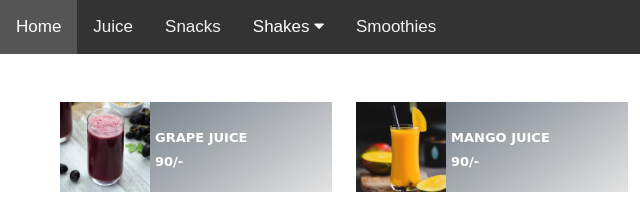
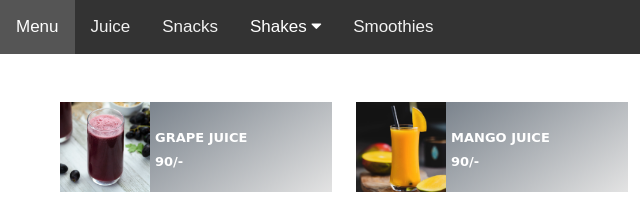
Before and after one commit to Arun-goog/foodmenu, a plain HTML site: page index.html in a window 1280 px wide. Shown: the top 217 px of the page, 0-640 px from the left. Drawn offline with nearby package versions, Linux system fonts and the light colour scheme.

Commit message:
Update index.html

```diff
--- a/index.html
+++ b/index.html
@@ -125,7 +125,7 @@
 <body>
 
     <div class="topnav" id="myTopnav">
-        <a href="#home" class="active">Home</a>
+        <a href="#home" class="active">Menu</a>
         <a href="#news">Juice</a>
         <a href="#contact">Snacks</a>
         <div class="dropdown">
```
